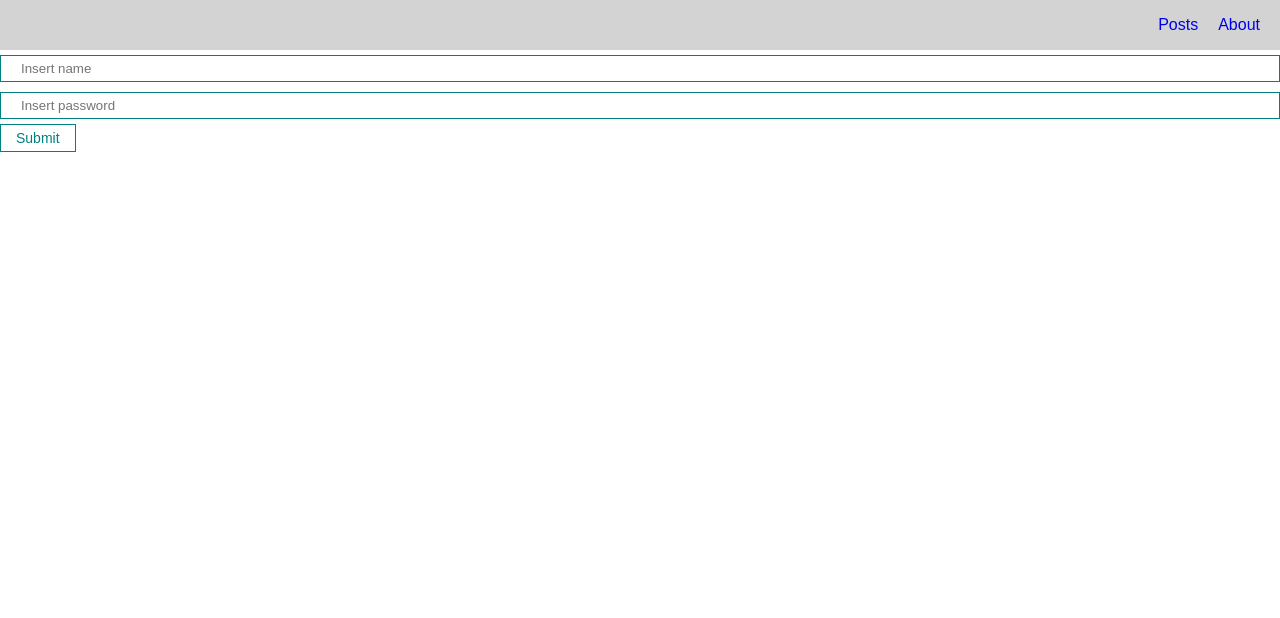
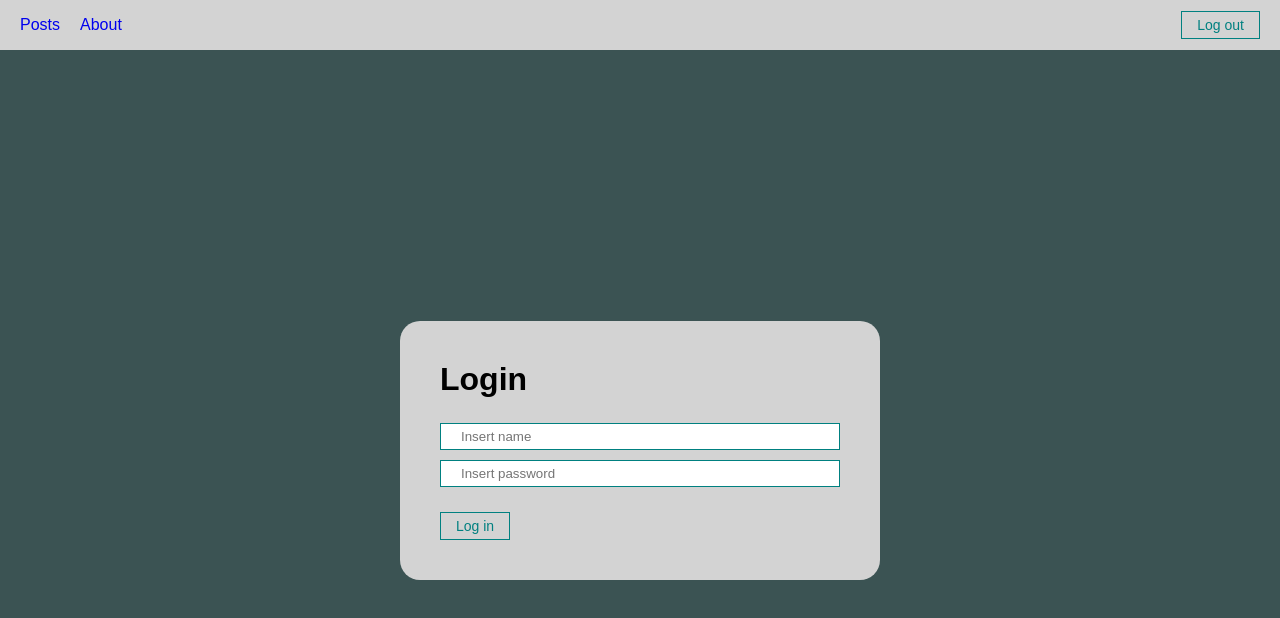
Before and after one commit to Kostya-star/react_blog, a React (Create React App) app: page / in a window 1280 px wide. Shown: the top 618 px of the page. Built offline with nearby package versions, Linux system fonts and the light colour scheme; the HTML template or start-up script is replaced by a standard one.

Commit message:
implemented mock auth

```diff
--- a/src/App.tsx
+++ b/src/App.tsx
@@ -1,11 +1,23 @@
+import { useState, useEffect } from 'react';
 import { AppRouter } from './components/AppRouter';
 import { Navbar } from './components/UI/Navbar/Navbar';
+import { AuthContext } from './context/context';
 
 const App = () => {
+  const [isAuth, setIsAuth] = useState(false);
+
+  useEffect(() => {
+    if(localStorage.getItem('isAuth')) {
+      setIsAuth(true)
+    }
+  }, [])
+
   return (
     <>
-      <Navbar />
-      <AppRouter />
+      <AuthContext.Provider value={{ isAuth, setIsAuth }}>
+        <Navbar />
+        <AppRouter />
+      </AuthContext.Provider>
     </>
   );
 };
--- a/src/components/AppRouter.tsx
+++ b/src/components/AppRouter.tsx
@@ -1,18 +1,29 @@
+import { useContext } from 'react';
 import { Route, Routes } from 'react-router-dom';
+import { AuthContext } from '../context/context';
 import { Login } from '../pages/Login';
-import { Posts } from '../pages/Posts';
 import { privateRoutes, publicRoutes } from '../routes/routes';
+import { IsAuthContext } from '../types/context';
 
 export const AppRouter = () => {
-  const isAuth = false;
+  const { isAuth } = useContext(AuthContext) as IsAuthContext;
+
   return (
     <Routes>
       {isAuth
         ? privateRoutes.map((route) => (
-            <Route key={route.path} path={route.path} element={<route.element />} />
+            <Route
+              key={route.path}
+              path={route.path}
+              element={<route.element />}
+            />
           ))
         : publicRoutes.map((route) => (
-            <Route key={route.path} path={route.path} element={<route.element />} />
+            <Route
+              key={route.path}
+              path={route.path}
+              element={<route.element />}
+            />
           ))}
       <Route path="*" element={<Login />} />
     </Routes>
--- a/src/components/Comment/Comment.tsx
+++ b/src/components/Comment/Comment.tsx
@@ -1,14 +1,12 @@
 import { FC } from 'react';
 import { IPostComment } from '../../types/posts';
-import s from './Comment.module.scss'
+import s from './Comment.module.scss';
 
 interface ICommentProps {
-  comment: IPostComment
+  comment: IPostComment;
 }
 
 export const Comment: FC<ICommentProps> = ({ comment }) => {
-  console.log(comment);
-
   return (
     <div className={s.comment}>
       <h3>User: {comment.email}</h3>
--- a/src/components/UI/Input/Input.tsx
+++ b/src/components/UI/Input/Input.tsx
@@ -6,6 +6,7 @@ interface InputProps {
   placeholder: string;
   value?: string;
   onChange?: (e: ChangeEvent<HTMLInputElement>) => void;
+  required?: boolean
 }
 
 export const Input: FC<InputProps> = ({ ...props }) => {
--- a/src/components/UI/Navbar/Navbar.module.scss
+++ b/src/components/UI/Navbar/Navbar.module.scss
@@ -2,8 +2,9 @@
   height: 50px;
   width: 100vw;
   background-color: lightgray;
+  padding: 0 20px;
   display: flex;
-  justify-content: end;
+  justify-content: space-between;
   align-items: center;
 
   a {
--- a/src/components/UI/Navbar/Navbar.tsx
+++ b/src/components/UI/Navbar/Navbar.tsx
@@ -1,11 +1,29 @@
-import { Link } from 'react-router-dom';
+import { Link, useNavigate } from 'react-router-dom';
+import { Button } from '../Button/Button';
 import s from './Navbar.module.scss';
+import { useContext } from 'react'
+import { AuthContext } from '../../../context/context';
+import { IsAuthContext } from '../../../types/context';
 
 export const Navbar = () => {
+  const { isAuth, setIsAuth } = useContext(AuthContext) as IsAuthContext
+  const navigate = useNavigate()
+
+  const onLogout = () => {
+    setIsAuth(false)
+    localStorage.removeItem('isAuth')
+    navigate('/login')
+  }
+
   return (
     <nav className={s.navbar}>
-      <Link to="/posts">Posts</Link>
-      <Link to="/about">About</Link>
+      <div>
+        <Link to="/posts">Posts</Link>
+        <Link to="/about">About</Link>
+      </div>
+      <div>
+        <Button onClick={onLogout}>Log out</Button>
+      </div>
     </nav>
   );
 };
--- /dev/null
+++ b/src/context/context.ts
@@ -0,0 +1,4 @@
+import { createContext } from 'react';
+import { IsAuthContext } from '../types/context';
+
+export const AuthContext = createContext<IsAuthContext | null>(null);
--- a/src/pages/About.tsx
+++ b/src/pages/About.tsx
@@ -1,6 +1,10 @@
-
 export const About = () => {
   return (
-    <div>About</div>
-  )
-}
+    <div>
+      <h1>
+        This blog was made by Constantin Danilov with just React only without any
+        outside libraries whatsoever!
+      </h1>
+    </div>
+  );
+};
--- a/src/pages/Login.tsx
+++ b/src/pages/Login.tsx
@@ -1,14 +1,32 @@
 import { Button } from '../components/UI/Button/Button';
 import { Input } from '../components/UI/Input/Input';
+import { useContext } from 'react';
+import { AuthContext } from '../context/context';
+import { IsAuthContext } from '../types/context';
+import { FormEvent } from 'react'
+import { useNavigate } from 'react-router-dom';
 
 export const Login = () => {
+  const { isAuth, setIsAuth } = useContext(AuthContext) as IsAuthContext
+  const navigate = useNavigate()
+
+  const onLogin = (e: FormEvent<HTMLFormElement>) => {
+    e.preventDefault()
+    setIsAuth(true)
+    localStorage.setItem('isAuth', JSON.stringify(true))
+    navigate('/posts')
+  }
+
   return (
-    <div>
-      <form>
-        <Input type="text" placeholder="Insert name" />
-        <Input type="password" placeholder="Insert password" />
-        <Button>Submit</Button>
-      </form>
+    <div className="login__conatiner">
+      <div className="login__form">
+        <h1>Login</h1>
+        <form onSubmit={onLogin}>
+          <Input type="text" placeholder="Insert name" required/>
+          <Input type="password" placeholder="Insert password" required/>
+          <Button style={{ marginTop: '20px' }}>Log in</Button>
+        </form>
+      </div>
     </div>
   );
 };
--- a/src/scss/app.scss
+++ b/src/scss/app.scss
@@ -27,3 +27,27 @@
   transform: translateX(-2000px);
   transition: all 300ms ease-in;
 }
+
+.login {
+  &__conatiner {
+    display: flex;
+    justify-content: center;
+    align-items: center;
+    height: 100vh;
+    background-color: rgb(59, 83, 83);
+
+    form {
+      max-width: 400px;
+    }
+  }
+
+  &__form {
+    background-color: lightgray;
+    padding: 40px;
+    border-radius: 20px;
+
+    h1 {
+      margin-bottom: 20px;
+    }
+  }
+}
--- /dev/null
+++ b/src/types/context.ts
@@ -0,0 +1,4 @@
+export interface IsAuthContext {
+  isAuth: boolean
+  setIsAuth: (isAuth: boolean) => void
+}
```
